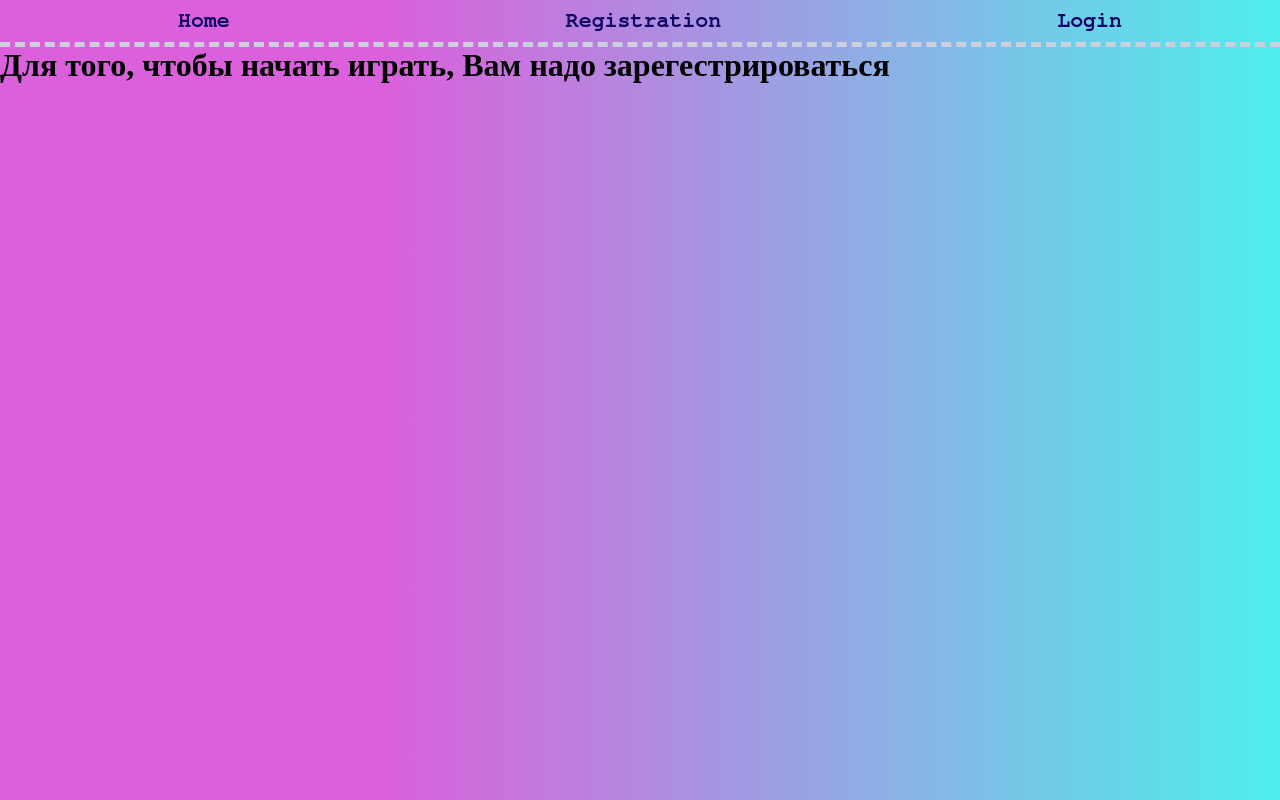
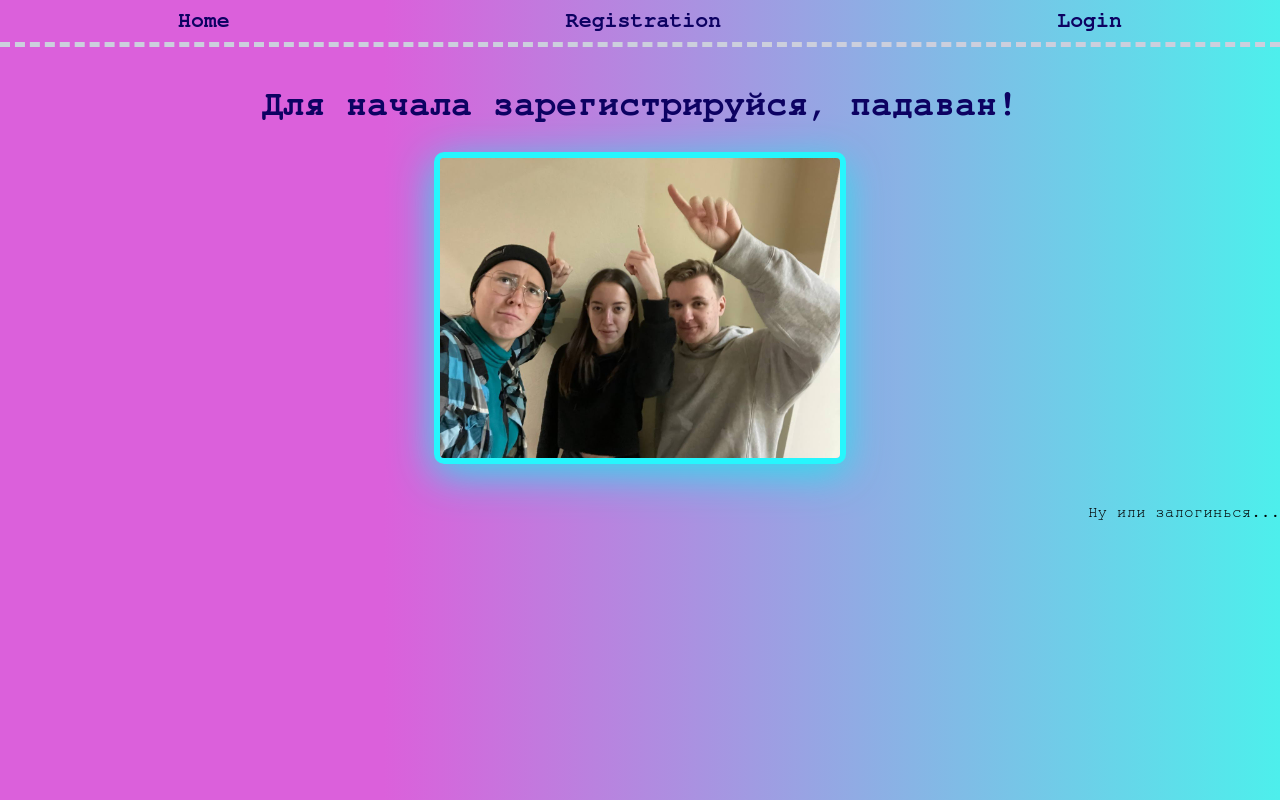
Before and after one commit to annetkremzer/Game, a React (Create React App) app in the folder frontend/: page /main in a window 1280 px wide. Built offline with nearby package versions, Linux system fonts and the light colour scheme; no server answers.

Commit message:
addMainCss

```diff
--- /dev/null
+++ b/frontend/src/features/Main/Main.css
@@ -0,0 +1,23 @@
+.container {
+    margin-top: 20px;
+    display: flex;
+    flex-direction: column;
+}
+
+.img_cont {
+    margin-top: 30px;
+    display: flex;
+    justify-content: center;
+}
+
+img {
+    border: 6px solid rgb(38, 246, 253);
+    border-radius: 10px;
+    box-shadow: 0px 10px 40px hsla(183, 87%, 53%, 0.918);
+}
+
+p {
+    margin-top: 40px;
+    text-align: right;
+    font-family: FreeMono, monospace;
+}
--- a/frontend/src/features/Main/Main.tsx
+++ b/frontend/src/features/Main/Main.tsx
@@ -3,6 +3,8 @@ import { useSelector } from 'react-redux'
 import { useNavigate } from 'react-router-dom';
 import { RootState } from '../reducers/store'
 import TopicList from '../TopicList/TopicList'
+import './Main.css'
+import regimg from './regimg.jpg'
 
 function Main() {
   const { user } = useSelector((state: RootState) => state.userState);
@@ -10,8 +12,12 @@ function Main() {
   return (
     <>
       {!user ? (
-      <div>
-        <h1>Для того, чтобы начать играть, Вам надо зарегестрироваться</h1>
+      <div className='container'>
+        <h2>Для начала зарегистрируйся, падаван!</h2>
+        <div className='img_cont'>
+          <img src={regimg} alt='teamkrs' width='400px' height='300px' />
+        </div>
+        <p>Ну или залогинься...</p>
       </div>
       ) : (
         <TopicList />
```
Also changed, not shown: frontend/src/features/Main/regimg.jpg (added), 1 other file (tests, documents, lock files or other folders).
